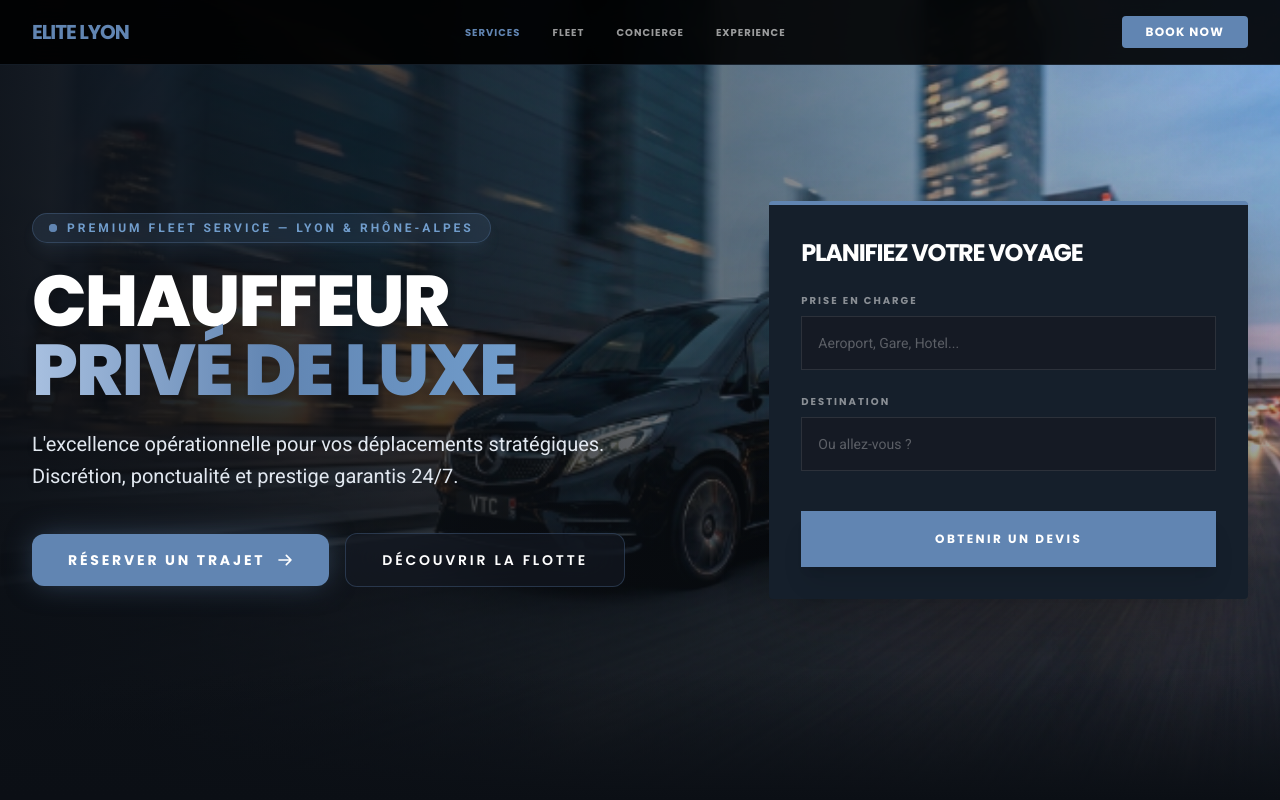
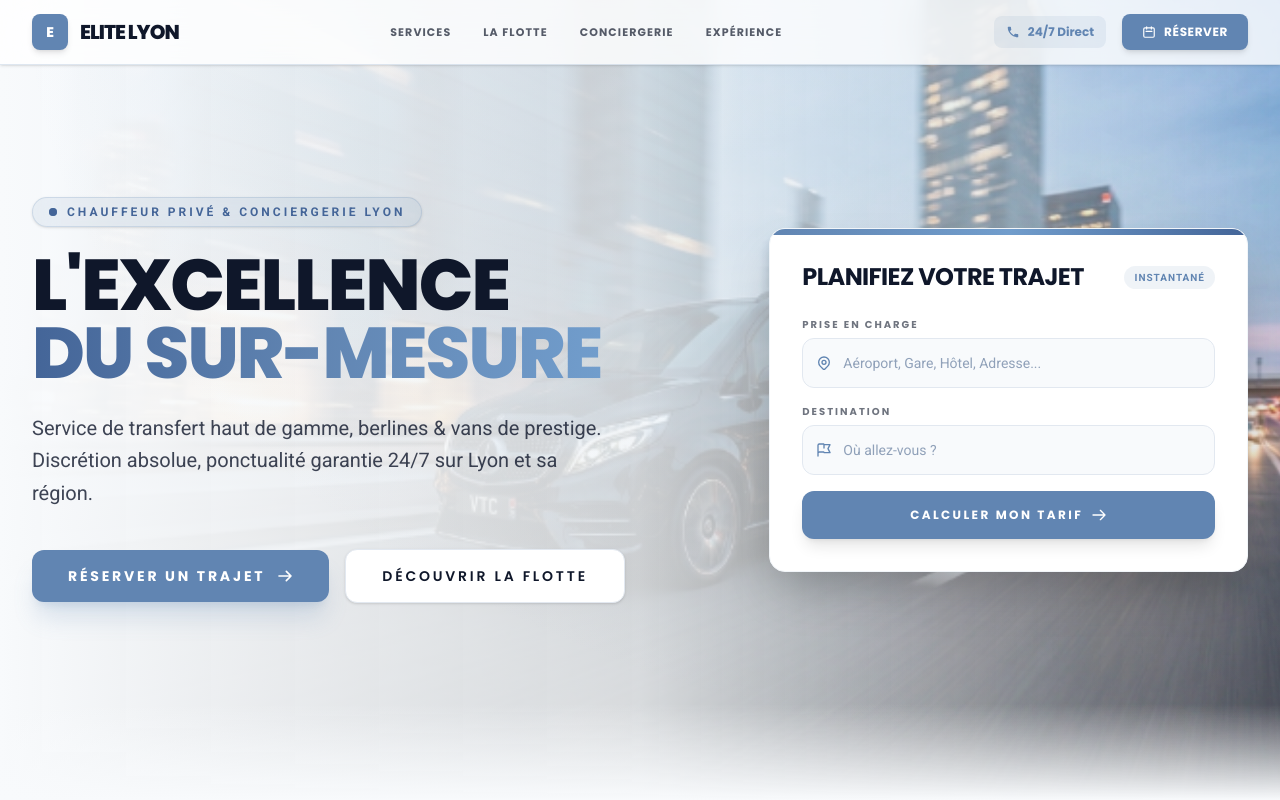
Before and after one commit to mike-banner/Terraform-vtc_monorepo_v2, an Astro site in the folder apps/vtc-websites/: page / in a window 1280 px wide. Shown: the top 800 px of the page. Built offline with nearby package versions, Linux system fonts and the light colour scheme; Astro itself is replaced by a stand-in of ours; no server answers.

Commit message:
feat(design): implement light hero background theme and header reservation module

```diff
--- a/apps/vtc-websites/src/sites/elite-lyon/components/home/EliteBookingWidget.astro
+++ b/apps/vtc-websites/src/sites/elite-lyon/components/home/EliteBookingWidget.astro
@@ -2,36 +2,67 @@
 // src/sites/elite-lyon/components/home/EliteBookingWidget.astro
 ---
 
-<div class='bg-[#151F2B] p-8 rounded-sm w-full shadow-2xl border-t-4 border-[#6185B2]'>
-  <h3 class='font-headline text-2xl font-bold mb-6 text-white uppercase tracking-tighter'>
-    Planifiez votre voyage
+<div class='bg-white p-6 sm:p-8 rounded-2xl w-full shadow-2xl border border-slate-100 relative overflow-hidden group'>
+  <!-- BARRE ACCENTUATION BLEU ACIER EN HAUT -->
+  <div class='absolute top-0 inset-x-0 h-1.5 bg-gradient-to-r from-[#6185B2] via-[#719DCC] to-[#446598]'></div>
+
+  <div class='flex items-center justify-between mb-6'>
+    <h3 class='font-headline text-xl sm:text-2xl font-bold text-[#0F172A] uppercase tracking-tight'>
+      Planifiez votre trajet
     </h3>
-  <div class='space-y-6'>
+    <span class='px-2.5 py-1 rounded-full bg-[#6185B2]/10 text-[#6185B2] text-[10px] font-bold uppercase tracking-widest'>
+      Instantané
+    </span>
+  </div>
+
+  <div class='space-y-4'>
+    <!-- CHAMP PRISE EN CHARGE -->
     <div>
-      <label
-        class='block font-label text-[10px] font-bold uppercase mb-2 tracking-[0.2em] text-white/50'
-        >Prise en charge</label
-      >
+      <label class='block font-label text-[10px] font-bold uppercase mb-1.5 tracking-[0.2em] text-[#0F172A]/60'>
+        Prise en charge
+      </label>
+      <div class='relative'>
+        <div class='absolute inset-y-0 left-0 pl-3.5 flex items-center pointer-events-none text-[#6185B2]'>
+          <svg class='w-4 h-4' fill='none' stroke='currentColor' viewBox='0 0 24 24'>
+            <path stroke-linecap='round' stroke-linejoin='round' stroke-width='2' d='M17.657 16.657L13.414 20.9a1.998 1.998 0 01-2.827 0l-4.244-4.243a8 8 0 1111.314 0z' />
+            <path stroke-linecap='round' stroke-linejoin='round' stroke-width='2' d='M15 11a3 3 0 11-6 0 3 3 0 016 0z' />
+          </svg>
+        </div>
         <input
-        class='w-full px-4 py-4 bg-[#151A24] border border-white/10 rounded-none focus:ring-1 focus:ring-[#6185B2]/50 focus:outline-none transition-all font-body text-sm text-white placeholder:text-white/30'
-        placeholder='Aeroport, Gare, Hotel...'
+          class='w-full pl-10 pr-4 py-3.5 bg-slate-50 border border-slate-200 rounded-xl focus:ring-2 focus:ring-[#6185B2]/50 focus:border-[#6185B2] focus:bg-white focus:outline-none transition-all font-body text-sm text-[#0F172A] placeholder:text-slate-400'
+          placeholder='Aéroport, Gare, Hôtel, Adresse...'
           type='text'
         />
       </div>
+    </div>
+
+    <!-- CHAMP DESTINATION -->
     <div>
-      <label
-        class='block font-label text-[10px] font-bold uppercase mb-2 tracking-[0.2em] text-white/50'
-        >Destination</label
-      >
+      <label class='block font-label text-[10px] font-bold uppercase mb-1.5 tracking-[0.2em] text-[#0F172A]/60'>
+        Destination
+      </label>
+      <div class='relative'>
+        <div class='absolute inset-y-0 left-0 pl-3.5 flex items-center pointer-events-none text-[#6185B2]'>
+          <svg class='w-4 h-4' fill='none' stroke='currentColor' viewBox='0 0 24 24'>
+            <path stroke-linecap='round' stroke-linejoin='round' stroke-width='2' d='M3 21v-4m0 0V5a2 2 0 012-2h6.5l1 1H21l-3 6 3 6h-8.5l-1-1H5a2 2 0 00-2 2zm9-13.5V9' />
+          </svg>
+        </div>
         <input
-        class='w-full px-4 py-4 bg-[#151A24] border border-white/10 rounded-none focus:ring-1 focus:ring-[#6185B2]/50 focus:outline-none transition-all font-body text-sm text-white placeholder:text-white/30'
-        placeholder='Ou allez-vous ?'
+          class='w-full pl-10 pr-4 py-3.5 bg-slate-50 border border-slate-200 rounded-xl focus:ring-2 focus:ring-[#6185B2]/50 focus:border-[#6185B2] focus:bg-white focus:outline-none transition-all font-body text-sm text-[#0F172A] placeholder:text-slate-400'
+          placeholder='Où allez-vous ?'
           type='text'
         />
       </div>
-    <button
-      class='btn-premium w-full py-5 rounded-none font-headline font-bold text-xs uppercase tracking-[0.2em] mt-4 shadow-xl active:scale-[0.98]'>
-      Obtenir un devis
-    </button>
+    </div>
+
+    <!-- BOUTON VALIDER / DEVIS -->
+    <a
+      href='/tunnels/transfert'
+      class='btn-premium w-full py-4 rounded-xl font-headline font-bold text-xs uppercase tracking-[0.2em] mt-2 shadow-lg hover:shadow-xl active:scale-[0.98] transition-all flex items-center justify-center gap-2 text-center'>
+      <span>Calculer mon tarif</span>
+      <svg class='w-4 h-4' fill='none' stroke='currentColor' viewBox='0 0 24 24'>
+        <path stroke-linecap='round' stroke-linejoin='round' stroke-width='2' d='M14 5l7 7m0 0l-7 7m7-7H3' />
+      </svg>
+    </a>
   </div>
 </div>
--- a/apps/vtc-websites/src/sites/elite-lyon/components/home/EliteHeader.astro
+++ b/apps/vtc-websites/src/sites/elite-lyon/components/home/EliteHeader.astro
@@ -4,21 +4,49 @@ const { tenant } = Astro.locals;
 const tenantName = tenant?.name || 'Elite Lyon';
 ---
 
-<header class='fixed top-0 w-full z-50 bg-black/90 backdrop-blur-xl border-b border-elite-accent/20'>
-  <nav
-    class='flex justify-between items-center px-8 py-4 max-w-screen-2xl mx-auto font-headline text-white font-bold text-sm lg:text-base'>
-    <div class='text-xl font-bold tracking-tighter text-elite-accent uppercase'>
-      {tenantName}
+<header class='fixed top-0 w-full z-50 bg-white/80 backdrop-blur-xl border-b border-[#6185B2]/20 shadow-sm transition-all duration-300'>
+  <nav class='flex justify-between items-center px-6 sm:px-8 py-3.5 max-w-screen-2xl mx-auto font-headline'>
+
+    <!-- BRAND / LOGO -->
+    <a href='/' class='flex items-center gap-3 group'>
+      <div class='w-9 h-9 rounded-lg bg-[#6185B2] flex items-center justify-center text-white font-black text-sm shadow-md group-hover:bg-[#446598] transition-colors'>
+        E
+      </div>
+      <div class='text-lg sm:text-xl font-extrabold tracking-tighter text-[#0F172A] uppercase'>
+        {tenantName}
+      </div>
+    </a>
+
+    <!-- NAVIGATION LINKS (DESKTOP) -->
+    <div class='hidden md:flex items-center space-x-8 uppercase tracking-widest text-[11px] font-bold text-[#0F172A]/70'>
+      <a class='hover:text-[#6185B2] transition-colors' href='#services'>Services</a>
+      <a class='hover:text-[#6185B2] transition-colors' href='#fleet'>La Flotte</a>
+      <a class='hover:text-[#6185B2] transition-colors' href='#concierge'>Conciergerie</a>
+      <a class='hover:text-[#6185B2] transition-colors' href='#experience'>Expérience</a>
     </div>
-    <div
-      class='hidden md:flex items-center space-x-8 uppercase tracking-widest text-[10px] font-bold'>
-      <a class='text-elite-accent' href='#services'>Services</a>
-      <a class='opacity-60 hover:opacity-100 transition-opacity' href='#fleet'>Fleet</a>
-      <a class='opacity-60 hover:opacity-100 transition-opacity' href='#concierge'>Concierge</a>
-      <a class='opacity-60 hover:opacity-100 transition-opacity' href='#experience'>Experience</a>
+
+    <!-- MODULE DE RÉSERVATION RAPIDE & APPEL DIRECT -->
+    <div class='flex items-center gap-3 sm:gap-4'>
+      <!-- Appel Direct 24/7 (Hidden on small mobile) -->
+      <a
+        href='tel:+33400000000'
+        class='hidden sm:flex items-center gap-2 px-3 py-2 rounded-lg bg-[#6185B2]/10 hover:bg-[#6185B2]/20 text-[#6185B2] text-xs font-bold transition-colors'>
+        <svg class='w-3.5 h-3.5' fill='currentColor' viewBox='0 0 24 24'>
+          <path d='M6.62 10.79a15.053 15.053 0 006.59 6.59l2.2-2.2a1.003 1.003 0 011.02-.24c1.12.37 2.33.57 3.57.57.55 0 1 .45 1 1V20c0 .55-.45 1-1 1-9.39 0-17-7.61-17-17 0-.55.45-1 1-1h3.5c.55 0 1 .45 1 1 0 1.25.2 2.45.57 3.57.11.35.03.74-.25 1.02l-2.2 2.2z'/>
+        </svg>
+        <span>24/7 Direct</span>
+      </a>
+
+      <!-- BOUTON MODULE DE RÉSERVATION -->
+      <a
+        href='#booking'
+        class='btn-premium px-5 py-2.5 rounded-lg text-xs font-bold uppercase tracking-wider shadow-md hover:shadow-lg active:scale-95 transition-all flex items-center gap-2'>
+        <svg class='w-3.5 h-3.5' fill='none' stroke='currentColor' viewBox='0 0 24 24'>
+          <path stroke-linecap='round' stroke-linejoin='round' stroke-width='2' d='M8 7V3m8 4V3m-9 8h10M5 21h14a2 2 0 002-2V7a2 2 0 00-2-2H5a2 2 0 00-2 2v12a2 2 0 002 2z' />
+        </svg>
+        <span>Réserver</span>
+      </a>
     </div>
-    <a href='#booking' class='btn-premium px-6 py-2 rounded-sm text-xs uppercase tracking-widest'>
-      Book Now
-    </a>
+
   </nav>
 </header>
--- a/apps/vtc-websites/src/sites/elite-lyon/components/home/EliteHero.astro
+++ b/apps/vtc-websites/src/sites/elite-lyon/components/home/EliteHero.astro
@@ -6,64 +6,65 @@ import EliteBookingWidget from './EliteBookingWidget.astro';
 
 <section
   id='hero'
-  class='relative min-h-[100dvh] flex items-center pt-28 pb-16 lg:py-24 overflow-hidden bg-[#0B0F15]'>
+  class='relative min-h-[100dvh] flex items-center pt-28 pb-16 lg:py-24 overflow-hidden bg-[#F8FAFC]'>
 
-  <!-- PHOTO D'ARRIÈRE-PLAN : SPOTLIGHT LUMINEUX & MISE EN VALEUR EN PLEINE LUMIÈRE -->
+  <!-- BACKGROUND LUMINEUX AVEC DÉGRADÉ SOFT & IMAGE VÉHICULE EN HAUTE CLARTÉ -->
   <div class='absolute inset-0 z-0 pointer-events-none'>
+    <!-- IMAGE DU VÉHICULE EN HAUTE DÉFINITION CLAIRE -->
     <Image
-      class='w-full h-full object-cover object-center brightness-110 contrast-105 scale-105 transition-all duration-1000'
+      class='w-full h-full object-cover object-center opacity-85 scale-105 transition-all duration-1000 mix-blend-multiply'
       src={heroImage}
-      alt='Elite Chauffeur Privé Lyon - Véhicule de Prestige'
+      alt='Elite Chauffeur Privé Lyon'
       loading='eager'
       format='webp'
       quality='high'
     />
-    <!-- Spotlight Radial : Éclaire le véhicule et adoucit légèrement le fond sous le texte -->
-    <div class='absolute inset-0 bg-[radial-gradient(ellipse_at_top_right,rgba(97,133,178,0.25)_0%,rgba(11,15,21,0.4)_50%,rgba(11,15,21,0.85)_100%)]'></div>
-    <div class='absolute inset-0 bg-gradient-to-r from-[#0B0F15]/90 via-[#0B0F15]/40 to-transparent'></div>
-    <div class='absolute bottom-0 inset-x-0 h-32 bg-gradient-to-t from-[#0B0F15] to-transparent'></div>
+    <!-- Dégradé lumineux nacré / bleu acier doux -->
+    <div class='absolute inset-0 bg-gradient-to-r from-[#F8FAFC] via-[#F8FAFC]/80 to-transparent'></div>
+    <div class='absolute inset-0 bg-[radial-gradient(ellipse_at_top_right,rgba(97,133,178,0.15)_0%,transparent_70%)]'></div>
+    <div class='absolute bottom-0 inset-x-0 h-24 bg-gradient-to-t from-[#F8FAFC] to-transparent'></div>
   </div>
 
   <div class='container mx-auto px-6 sm:px-8 relative z-10 grid grid-cols-1 lg:grid-cols-12 gap-10 lg:gap-12 items-center'>
 
-    <!-- CONTENU GAUCHE : ACCROCHE & CTAS BLEU ACIER -->
+    <!-- CONTENU GAUCHE : TEXTE SOMBRE ET CTAS BLEU ACIER -->
     <div class='lg:col-span-7 flex flex-col justify-center items-center lg:items-start text-center lg:text-left pt-4 lg:pt-0'>
 
-      <!-- BADGE EYEBROW BLEU ACIER -->
-      <div class='inline-flex items-center gap-2.5 px-4 py-1.5 rounded-full bg-[#6185B2]/15 border border-[#6185B2]/30 text-[#719DCC] text-[10px] sm:text-xs font-bold uppercase tracking-[0.25em] mb-6 shadow-lg shadow-[#6185B2]/10 backdrop-blur-md'>
+      <!-- BADGE EYEBROW BLEU ACIER SOMBRE -->
+      <div class='inline-flex items-center gap-2.5 px-4 py-1.5 rounded-full bg-[#6185B2]/10 border border-[#6185B2]/20 text-[#446598] text-[10px] sm:text-xs font-bold uppercase tracking-[0.25em] mb-6 shadow-sm backdrop-blur-md'>
         <span class='relative flex h-2 w-2'>
-          <span class='motion-safe:animate-ping absolute inline-flex h-full w-full rounded-full bg-[#719DCC] opacity-75'></span>
-          <span class='relative inline-flex rounded-full h-2 w-2 bg-[#6185B2]'></span>
+          <span class='motion-safe:animate-ping absolute inline-flex h-full w-full rounded-full bg-[#6185B2] opacity-75'></span>
+          <span class='relative inline-flex rounded-full h-2 w-2 bg-[#446598]'></span>
         </span>
-        Premium Fleet Service — Lyon & Rhône-Alpes
+        Chauffeur Privé & Conciergerie Lyon
       </div>
 
-      <!-- TITRE PRINCIPAL -->
-      <h1 class='text-white font-headline text-4xl sm:text-6xl lg:text-7xl font-black tracking-tight leading-[0.95] mb-6 uppercase drop-shadow-lg'>
-        Chauffeur <br /> <span class='text-transparent bg-clip-text bg-gradient-to-r from-[#A8C0E0] via-[#6185B2] to-[#719DCC]'>Privé De Luxe</span>
+      <!-- TITRE PRINCIPAL SOMBRE -->
+      <h1 class='text-[#0F172A] font-headline text-4xl sm:text-6xl lg:text-7xl font-black tracking-tight leading-[0.95] mb-6 uppercase'>
+        L'Excellence <br /> <span class='text-transparent bg-clip-text bg-gradient-to-r from-[#446598] via-[#6185B2] to-[#719DCC]'>Du Sur-Mesure</span>
       </h1>
 
-      <!-- SOUS-TITRE LEGEREMENT OMBRE PAR SÉCURITÉ -->
-      <p class='text-slate-200 font-body text-base sm:text-lg lg:text-xl max-w-xl mx-auto lg:mx-0 mb-10 leading-relaxed font-normal drop-shadow-md'>
-        L'excellence opérationnelle pour vos déplacements stratégiques. Discrétion, ponctualité et prestige garantis 24/7.
+      <!-- SOUS-TITRE LEGEREMENT GRISÉ -->
+      <p class='text-[#0F172A]/80 font-body text-base sm:text-lg lg:text-xl max-w-xl mx-auto lg:mx-0 mb-10 leading-relaxed font-normal'>
+        Service de transfert haut de gamme, berlines & vans de prestige. Discrétion absolue, ponctualité garantie 24/7 sur Lyon et sa région.
       </p>
 
-      <!-- BOUTONS CTAS REFONDUS (DESIGN SYSTEM BLEU ACIER) -->
+      <!-- BOUTONS CTAS (DESIGN SYSTEM BLEU ACIER SOMBRE) -->
       <div class='flex flex-col sm:flex-row items-center gap-4 w-full sm:w-auto'>
-        <!-- CTA PRINCIPAL AVEC HALO LUMINEUX -->
+        <!-- CTA PRINCIPAL -->
         <a
           href='#booking'
-          class='w-full sm:w-auto px-9 py-4 bg-[#6185B2] hover:bg-[#446598] text-white font-headline font-bold text-xs sm:text-sm uppercase tracking-[0.2em] rounded-xl transition-all duration-300 shadow-[0_0_30px_-5px_rgba(97,133,178,0.5)] hover:shadow-[0_0_40px_0px_rgba(97,133,178,0.7)] active:scale-95 text-center min-h-[50px] flex items-center justify-center gap-3 group'>
+          class='w-full sm:w-auto px-9 py-4 bg-[#6185B2] hover:bg-[#446598] text-white font-headline font-bold text-xs sm:text-sm uppercase tracking-[0.2em] rounded-xl transition-all duration-300 shadow-xl shadow-[#6185B2]/20 hover:shadow-2xl active:scale-95 text-center min-h-[50px] flex items-center justify-center gap-3 group'>
           <span>Réserver un trajet</span>
           <svg class='w-4 h-4 transition-transform group-hover:translate-x-1' fill='none' stroke='currentColor' viewBox='0 0 24 24'>
             <path stroke-linecap='round' stroke-linejoin='round' stroke-width='2.5' d='M14 5l7 7m0 0l-7 7m7-7H3' />
           </svg>
         </a>
 
-        <!-- CTA SECONDAIRE GLASSMORPHISM -->
+        <!-- CTA SECONDAIRE FOND CLAIR -->
         <a
           href='#services'
-          class='w-full sm:w-auto px-9 py-4 bg-[#151A24]/60 hover:bg-[#151A24]/90 text-white font-headline font-semibold text-xs sm:text-sm uppercase tracking-[0.2em] rounded-xl transition-all duration-300 border border-[#6185B2]/30 hover:border-[#6185B2]/60 active:scale-95 text-center backdrop-blur-xl min-h-[50px] flex items-center justify-center'>
+          class='w-full sm:w-auto px-9 py-4 bg-white hover:bg-slate-100 text-[#0F172A] font-headline font-semibold text-xs sm:text-sm uppercase tracking-[0.2em] rounded-xl transition-all duration-300 border border-slate-200 shadow-sm active:scale-95 text-center min-h-[50px] flex items-center justify-center'>
           Découvrir la flotte
         </a>
       </div>
```
Lines whose indentation alone changed are shown as unchanged.
